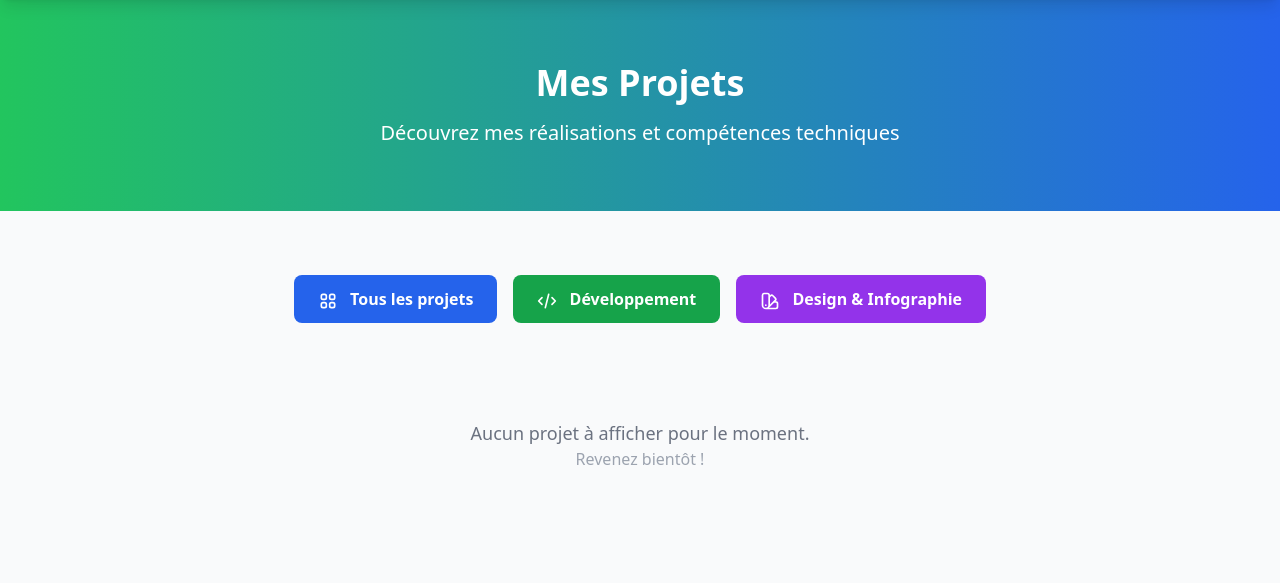
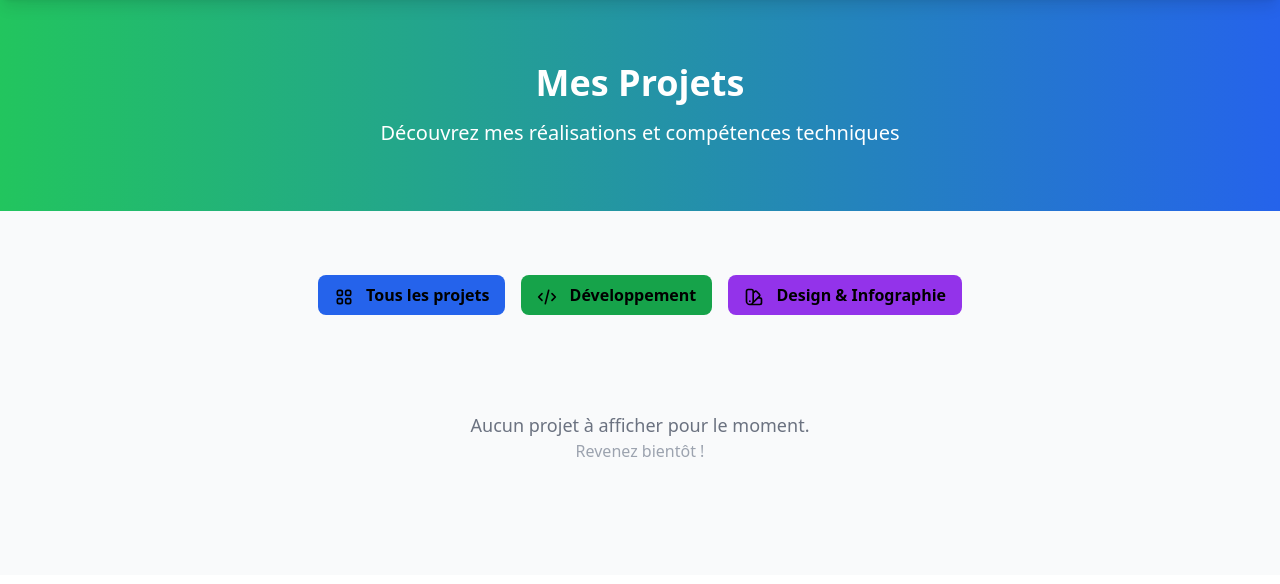
Before and after one commit to Lebon24/mon_site_personnel, a Django app: page /portfolio/ in a window 1280 px wide. Shown: the part 101-685 px from the top of the page. Run offline with Django 5.2, Linux system fonts and the light colour scheme; data that the repository does not hold is empty; some libraries are stand-ins or nearby versions.

Commit message:
Update button styles in portfolio.html

```diff
--- a/templates/main/portfolio.html
+++ b/templates/main/portfolio.html
@@ -63,7 +63,8 @@ document.addEventListener('DOMContentLoaded', function() {
 
 
         <div class="flex justify-center mb-12 space-x-4">
-            <button class="filter-btn active bg-blue-600 text-white px-6 py-3 rounded-lg font-semibold hover:bg-blue-700 transition-all duration-300 hover-scale"
+            <button class="filter-btn active bg-blue-600 text-black px-4 py-2 rounded-lg font-semibold hover:bg-blue-100 transition-all duration-300 hover-scale
+                transition-colors text-sm md:text-base whitespace-nowrap"
                     data-filter="all">
                 <svg class="w-5 h-5 inline mr-2" fill="none" stroke="currentColor" viewBox="0 0 24 24">
                     <path stroke-linecap="round" stroke-linejoin="round" stroke-width="2" d="M4 6a2 2 0 012-2h2a2 2 0 012 2v2a2 2 0 01-2 2H6a2 2 0 01-2-2V6zm10 0a2 2 0 012-2h2a2 2 0 012 2v2a2 2 0 01-2 2h-2a2 2 0 01-2-2V6zM4 16a2 2 0 012-2h2a2 2 0 012 2v2a2 2 0 01-2 2H6a2 2 0 01-2-2v-2zm10 0a2 2 0 012-2h2a2 2 0 012 2v2a2 2 0 01-2 2h-2a2 2 0 01-2-2v-2z"/>
@@ -71,16 +72,16 @@ document.addEventListener('DOMContentLoaded', function() {
                 Tous les projets
             </button>
 
-            <button class="filter-btn bg-green-600 text-white px-6 py-3 rounded-lg font-semibold hover:bg-green-700 transition-all duration-300 hover-scale"
-                    data-filter="developpement">
+            <button class="filter-btn bg-green-600 text-black px-4 py-2 rounded-lg font-semibold hover:bg-green-600 transition-all duration-300 hover-scale
+                transition-colors text-sm md:text-base whitespace-nowrap" data-filter="developpement">
                 <svg class="w-5 h-5 inline mr-2" fill="none" stroke="currentColor" viewBox="0 0 24 24">
                     <path stroke-linecap="round" stroke-linejoin="round" stroke-width="2" d="M10 20l4-16m4 4l4 4-4 4M6 16l-4-4 4-4"/>
                 </svg>
                 Développement
             </button>
 
-            <button class="filter-btn bg-purple-600 text-white px-6 py-3 rounded-lg font-semibold hover:bg-purple-700 transition-all duration-300 hover-scale"
-                    data-filter="design">
+            <button class="filter-btn bg-purple-600 text-black px-4 py-2 rounded-lg font-semibold hover:bg-purple-600 transition-all duration-300 hover-scale
+                transition-colors text-sm md:text-base whitespace-nowrap" data-filter="design">
                 <svg class="w-5 h-5 inline mr-2" fill="none" stroke="currentColor" viewBox="0 0 24 24">
                     <path stroke-linecap="round" stroke-linejoin="round" stroke-width="2" d="M7 21a4 4 0 01-4-4V5a2 2 0 012-2h4a2 2 0 012 2v12a4 4 0 01-4 4zm0 0h12a2 2 0 002-2v-4a2 2 0 00-2-2h-2.343M11 7.343l1.657-1.657a2 2 0 012.828 0l2.829 2.829a2 2 0 010 2.828l-8.486 8.485M7 17h.01"/>
                 </svg>
```
